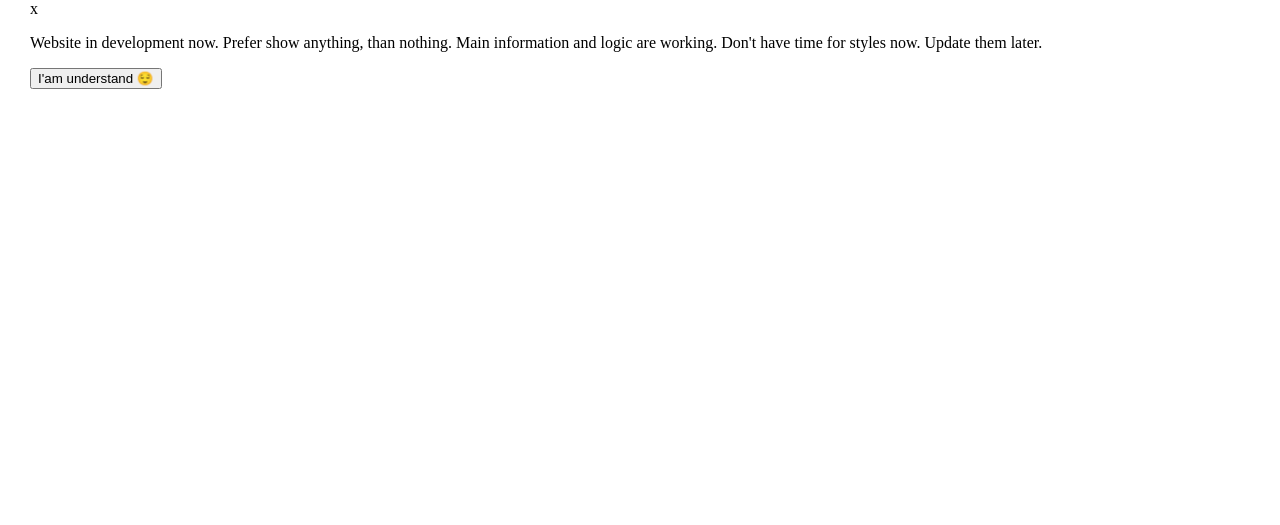
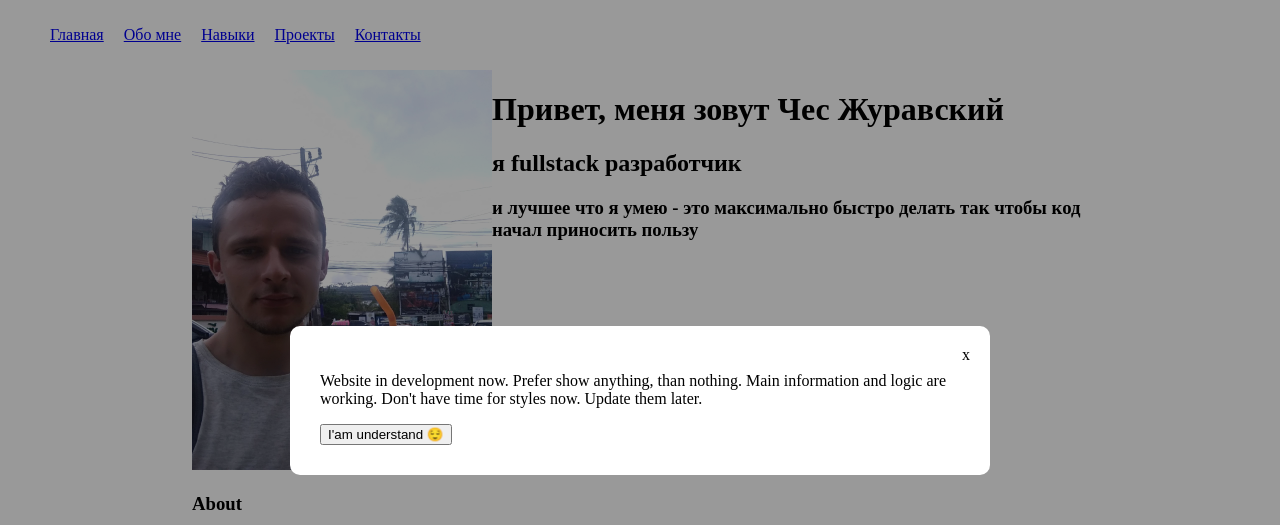
Before and after one commit to happylolonly/my-website, a React (Create React App) app: page / in a window 1280 px wide. Shown: the top 525 px of the page. Built offline with nearby package versions, Linux system fonts and the light colour scheme.

Commit message:
change modal component

```diff
--- a/src/components/Modal/Modal.js
+++ b/src/components/Modal/Modal.js
@@ -21,7 +21,7 @@
 
   render() {
     return ReactDom.createPortal(
-      <div className="modal">
+      <div className={`modal ${this.props.className}`}>
         <div className="inner">
           <span className="close" onClick={this.props.close}>
             x
--- a/src/components/Modal/Modal.scss
+++ b/src/components/Modal/Modal.scss
@@ -1,32 +1,26 @@
 .modal {
-  // position: absolute;
-  // // height: 100%;
-  // height: 100vh;
-  // width: 100%;
-  // background-color: rgba($color: #000000, $alpha: 0.4);
-
   position: absolute;
+  position: fixed;
   top: 0;
   width: 100%;
   height: 100vh;
   display: flex;
   align-items: center;
   justify-content: center;
-  // color: white;
   background-color: rgba(0, 0, 0, 0.4);
-  z-index: 100;
 
   .inner {
+    width: 50%;
     background-color: #fff;
     border-radius: 10px;
     padding: 30px;
-    width: 100%;
-    height: 100vh;
-    // padding-top: 20px;
-
+    position: relative;
 
     .close {
       cursor: pointer;
+      position: absolute;
+      top: 20px;
+      right: 20px;
     }
   }
 }
```
